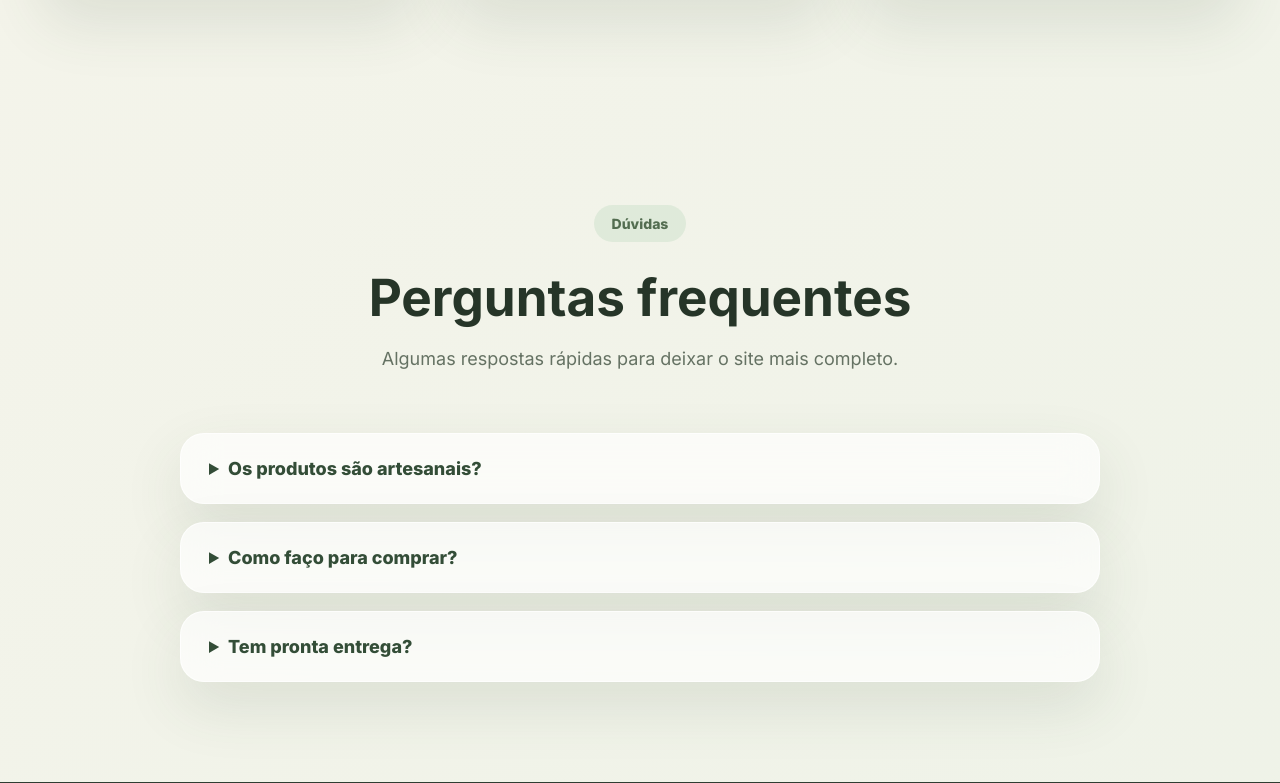
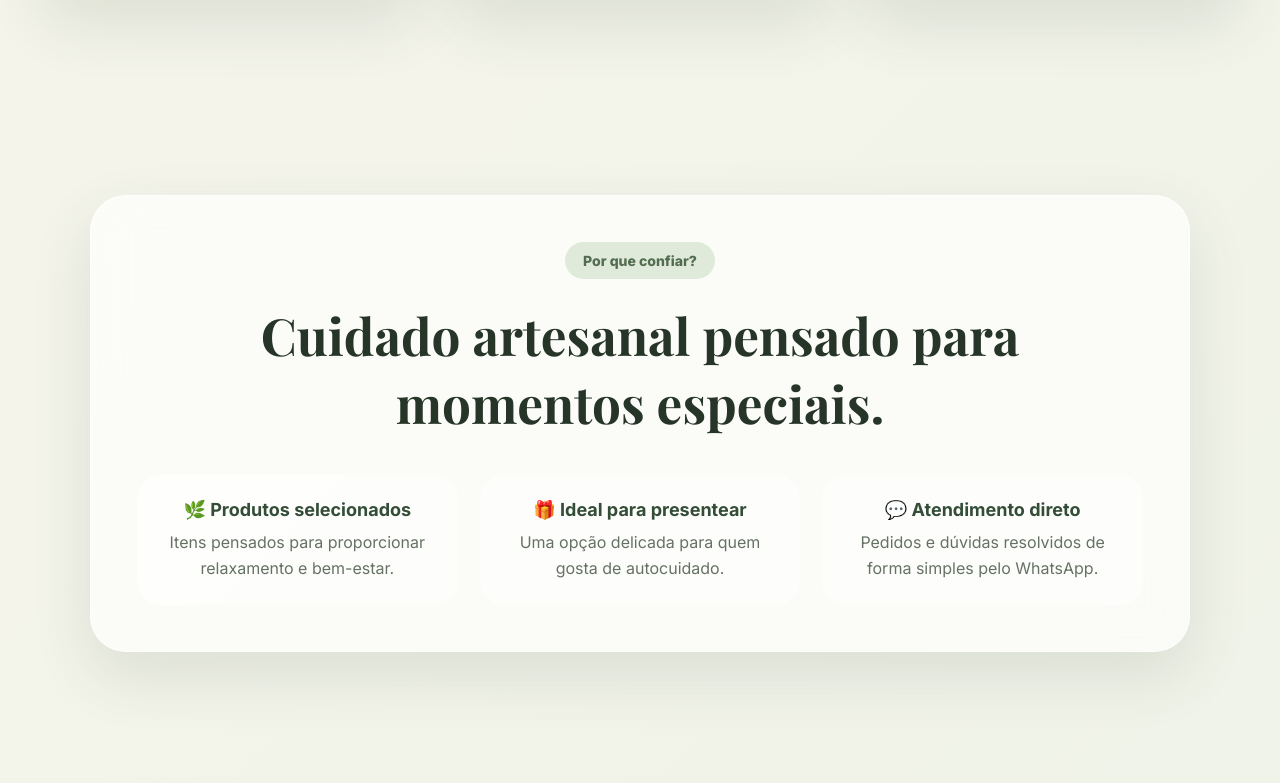
Before and after one commit to Adonski7/escalda-pes, a React (Vite) app: page / in a window 1280 px wide. Shown: the part 1777-2560 px from the top of the page. Built offline with nearby package versions, Linux system fonts and the light colour scheme.

Commit message:
Adiciona secao de confianca

```diff
--- a/src/App.css
+++ b/src/App.css
@@ -1655,3 +1655,71 @@ body::after {
     text-align: center !important;
   }
 }
+
+.confianca {
+  max-width: 1180px;
+  margin: auto;
+  padding: 90px 40px;
+}
+
+.confianca-card {
+  padding: 46px;
+  border-radius: 36px;
+  text-align: center;
+}
+
+.confianca-card span {
+  display: inline-block;
+  padding: 10px 18px;
+  border-radius: 999px;
+  background: #dfeada;
+  color: #536d50;
+  font-weight: 800;
+  font-size: 14px;
+  margin-bottom: 22px;
+}
+
+.confianca-card h2 {
+  font-family: "Playfair Display", serif;
+  font-size: clamp(34px, 4vw, 52px);
+  color: #263528;
+}
+
+.confianca-grid {
+  margin-top: 38px;
+  display: grid;
+  grid-template-columns: repeat(3, 1fr);
+  gap: 22px;
+}
+
+.confianca-grid div {
+  background: rgba(255,255,255,0.55);
+  border-radius: 24px;
+  padding: 24px;
+}
+
+.confianca-grid strong {
+  display: block;
+  color: #334d37;
+  font-size: 18px;
+  margin-bottom: 10px;
+}
+
+.confianca-grid p {
+  color: #657263;
+  line-height: 1.6;
+}
+
+@media (max-width: 760px) {
+  .confianca {
+    padding: 70px 20px;
+  }
+
+  .confianca-card {
+    padding: 30px 22px;
+  }
+
+  .confianca-grid {
+    grid-template-columns: 1fr;
+  }
+}
--- a/src/App.tsx
+++ b/src/App.tsx
@@ -179,6 +179,30 @@ href="https://wa.me/5541999999999?text=Ola%2C%20vim%20pelo%20site%20da%20Verde%2
           </div>
         </section>
 
+        <section className="confianca">
+  <div className="confianca-card glass">
+    <span>Por que confiar?</span>
+    <h2>Cuidado artesanal pensado para momentos especiais.</h2>
+
+    <div className="confianca-grid">
+      <div>
+        <strong>🌿 Produtos selecionados</strong>
+        <p>Itens pensados para proporcionar relaxamento e bem-estar.</p>
+      </div>
+
+      <div>
+        <strong>🎁 Ideal para presentear</strong>
+        <p>Uma opção delicada para quem gosta de autocuidado.</p>
+      </div>
+
+      <div>
+        <strong>💬 Atendimento direto</strong>
+        <p>Pedidos e dúvidas resolvidos de forma simples pelo WhatsApp.</p>
+      </div>
+    </div>
+  </div>
+</section>
+
 <section className="faq reveal">
   <div className="titulo">
     <span>Dúvidas</span>
```
Also changed, not shown: 4 other files (tests, documents, lock files or other folders).
